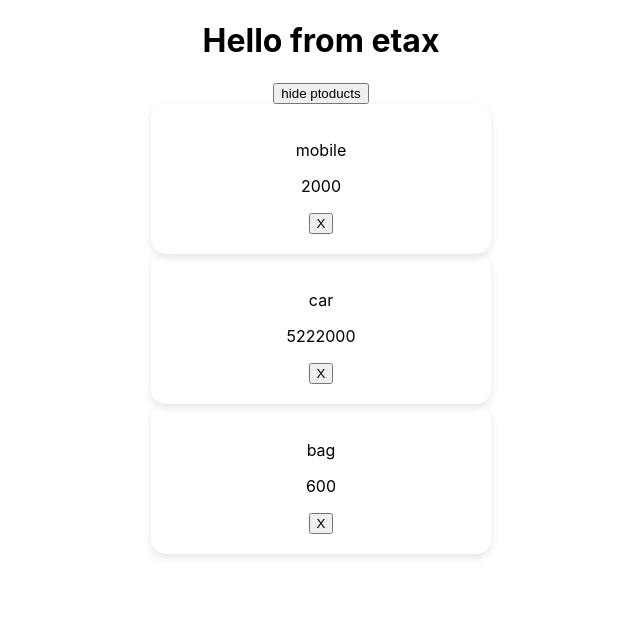
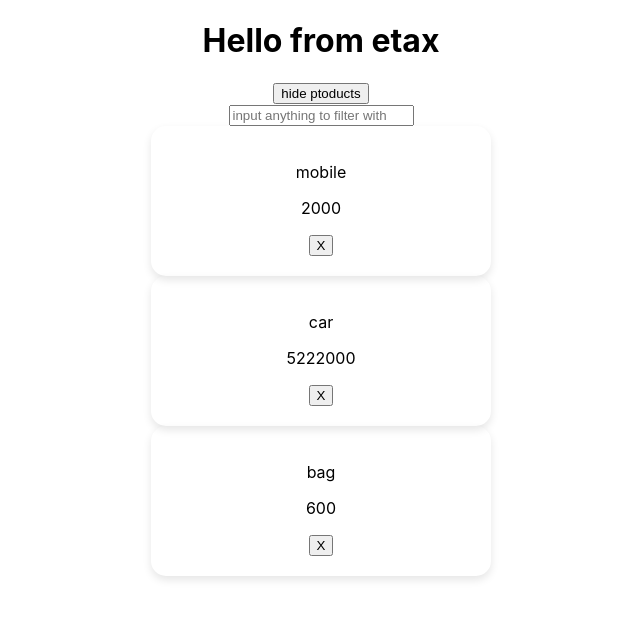
Before and after one commit to hadeer-khaled/Learn-React, a React (Create React App) app: page / in a window 1280 px wide. Shown: the top 618 px of the page, without its empty margins (319-959 px from the left). Built offline with nearby package versions, Linux system fonts and the light colour scheme.

Commit message:
uncontrolled component

```diff
--- a/src/components/Product/Product.js
+++ b/src/components/Product/Product.js
@@ -1,11 +1,12 @@
 import 'App.css';
 import Card from "../Card/Card";
-import { useState } from 'react';
+import { useState , useRef} from 'react';
 
 import styles from "./Product.module.css"
 
 function Product (){
 
+    const inputToFilterWith = useRef(null);
     const [showProducts , setShowProducts] = useState(true)
 
     const [products , setProducts] = useState([
@@ -33,6 +34,10 @@ function Product (){
         setShowProducts(!showProducts)
     }
 
+    const filterHandler = () =>{
+        console.log(inputToFilterWith.current.value)
+    }
+
     return (
         <>
             <button onClick={()=>toggleShowHandler()}>
@@ -40,6 +45,7 @@ function Product (){
             </button>
 
             <div className={`products ${showProducts ? styles.show : styles.hide} `}>
+                <input type='text' name='filter' placeholder='input anything to filter with' ref={inputToFilterWith} onChange={filterHandler}></input>
                 {products.map((product , idx)=>
                      <Card product ={product} key={idx}  deleteHandler = {deleteHandler}></Card>
                 )}
```
